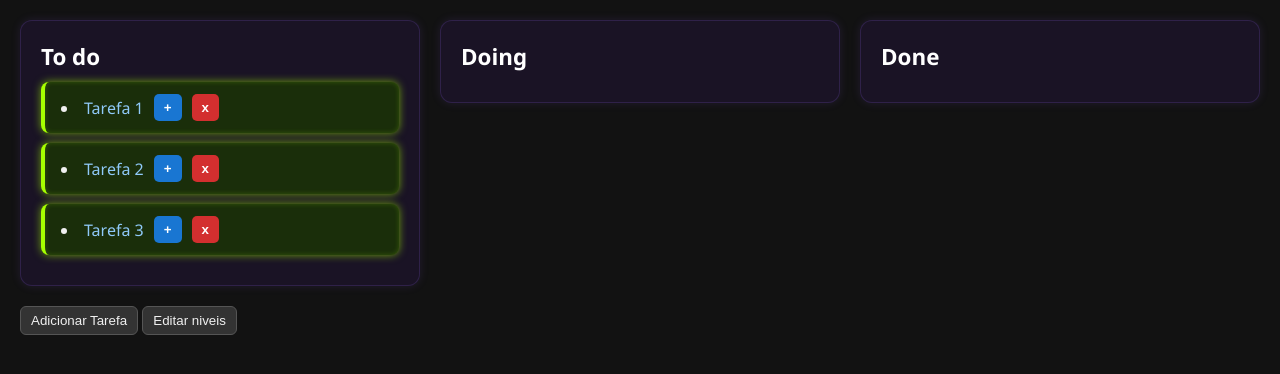
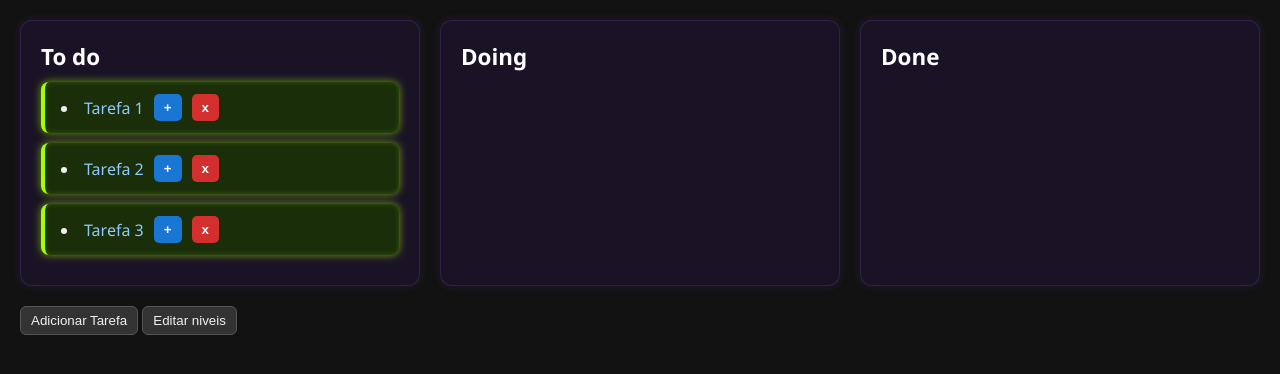
Before and after one commit to LucasBW-06/kanban, a Django app: page / in a window 1280 px wide. Shown: the top 374 px of the page. Run offline with Django 4.2, Linux system fonts and the light colour scheme; data comes from the database, SQL or seed files in the repository; both versions use the stored data as it was after the commit.

Commit message:
commit 14 'ajustando as colunas'

```diff
--- a/sistema/static/css/style.css
+++ b/sistema/static/css/style.css
@@ -17,6 +17,7 @@ body {
     justify-content: flex-start;
     align-items: flex-start;
     flex-wrap: wrap;
+    align-items: stretch;
 }
 
 .container {
```
Also changed, not shown: db.sqlite3.
